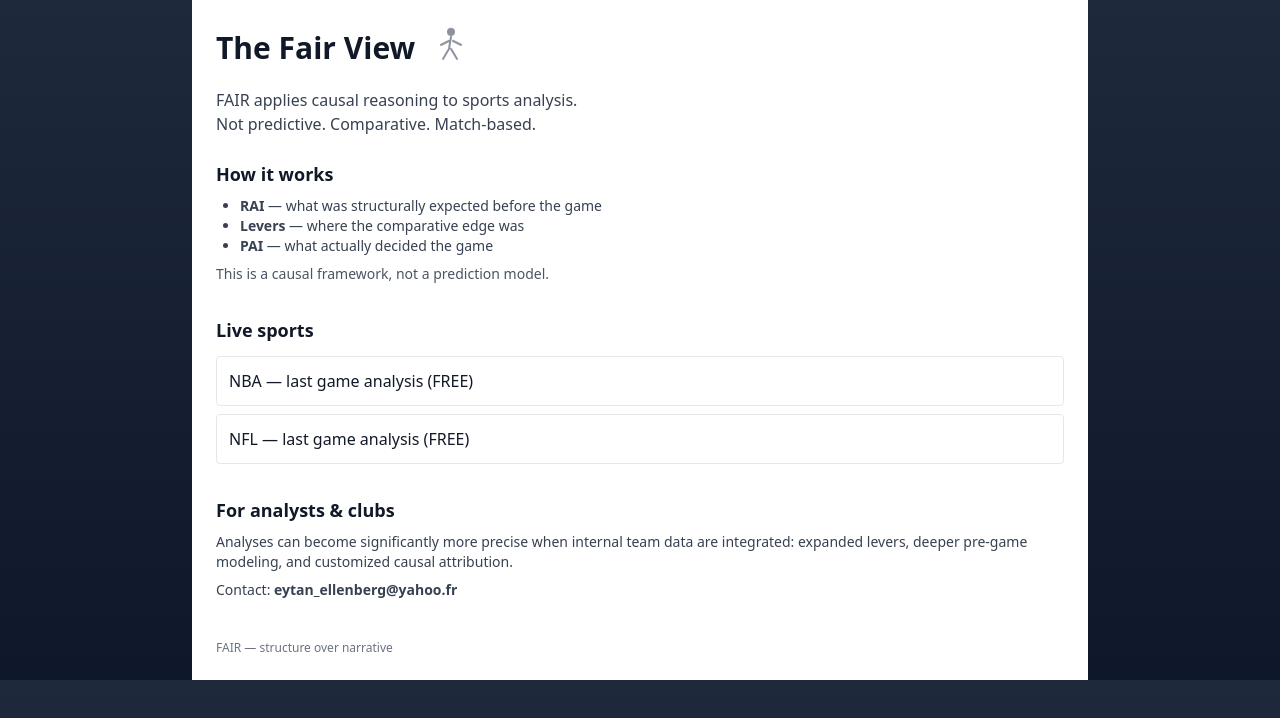
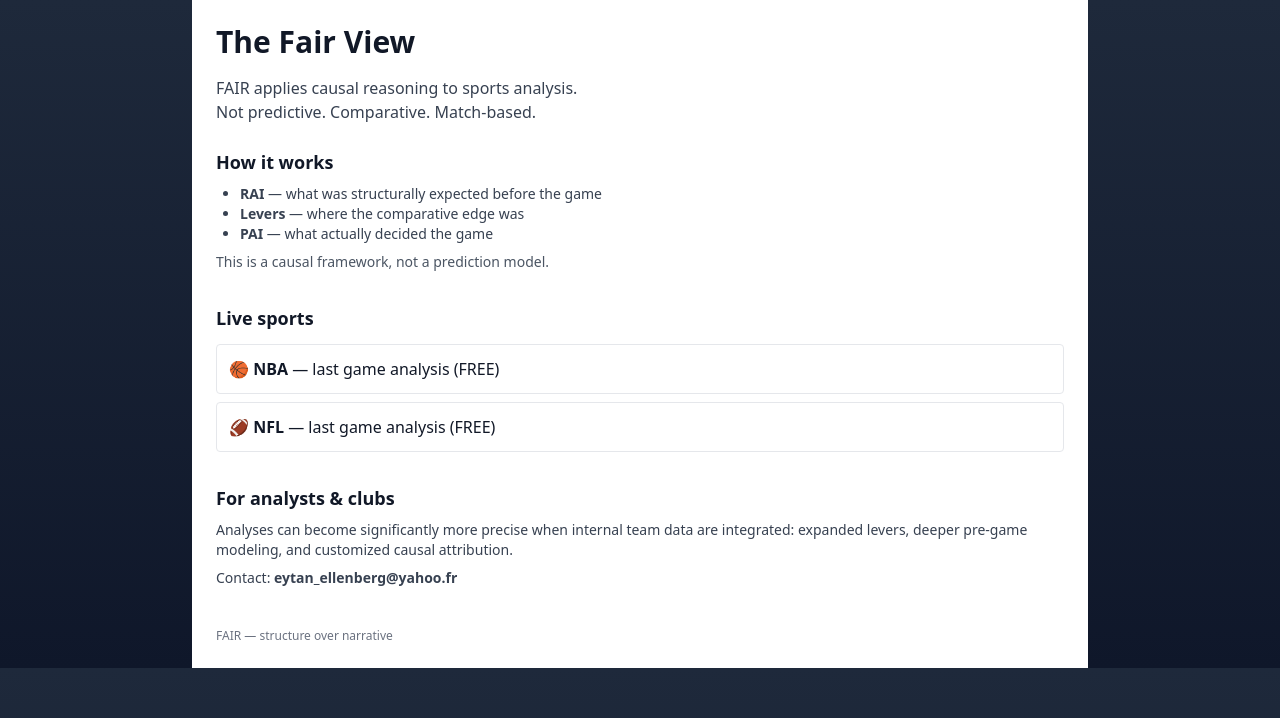
Before and after one commit to eytanellenberg/thefairview, a Next.js app: page / in a window 1280 px wide. Shown: the top 718 px of the page. Built offline with nearby package versions, Linux system fonts and the light colour scheme.

Commit message:
Update page.tsx

```diff
--- a/app/page.tsx
+++ b/app/page.tsx
@@ -1,40 +1,11 @@
-"use client";
-
 import Link from "next/link";
-
-function MotionFigure() {
-  return (
-    <svg
-      width="48"
-      height="48"
-      viewBox="0 0 48 48"
-      className="ml-3 text-gray-500 motion-figure"
-      fill="none"
-      xmlns="http://www.w3.org/2000/svg"
-    >
-      {/* head */}
-      <circle cx="24" cy="9" r="4" fill="currentColor" />
-      {/* body */}
-      <path
-        d="M24 14 L22 26 L16 36 M24 26 L30 36 M22 18 L14 22 M26 18 L34 22"
-        stroke="currentColor"
-        strokeWidth="2"
-        strokeLinecap="round"
-      />
-    </svg>
-  );
-}
 
 export default function HomePage() {
   return (
     <main className="p-6 max-w-4xl mx-auto text-gray-900 bg-white">
-      {/* TITLE */}
-      <div className="flex items-center mb-4">
-        <h1 className="text-3xl font-semibold">
-          The Fair View
-        </h1>
-        <MotionFigure />
-      </div>
+      <h1 className="text-3xl font-semibold mb-4">
+        The Fair View
+      </h1>
 
       <p className="text-base text-gray-700 mb-6">
         FAIR applies causal reasoning to sports analysis.
@@ -73,19 +44,19 @@
             href="/nba"
             className="border rounded p-3 hover:bg-gray-50"
           >
-            NBA — last game analysis (FREE)
+            🏀 <strong>NBA</strong> — last game analysis (FREE)
           </Link>
 
           <Link
             href="/nfl"
             className="border rounded p-3 hover:bg-gray-50"
           >
-            NFL — last game analysis (FREE)
+            🏈 <strong>NFL</strong> — last game analysis (FREE)
           </Link>
         </div>
       </div>
 
-      {/* ANALYSTS */}
+      {/* ANALYSTS & CLUBS */}
       <div className="mb-8">
         <h2 className="text-lg font-semibold mb-2">
           For analysts & clubs
@@ -103,28 +74,6 @@
       <footer className="text-xs text-gray-500 mt-10">
         FAIR — structure over narrative
       </footer>
-
-      {/* subtle motion */}
-      <style jsx>{`
-        .motion-figure {
-          animation: drift 4.5s ease-in-out infinite;
-        }
-
-        @keyframes drift {
-          0% {
-            transform: translateY(0);
-            opacity: 0.7;
-          }
-          50% {
-            transform: translateY(-3px);
-            opacity: 0.9;
-          }
-          100% {
-            transform: translateY(0);
-            opacity: 0.7;
-          }
-        }
-      `}</style>
     </main>
   );
 }
```
